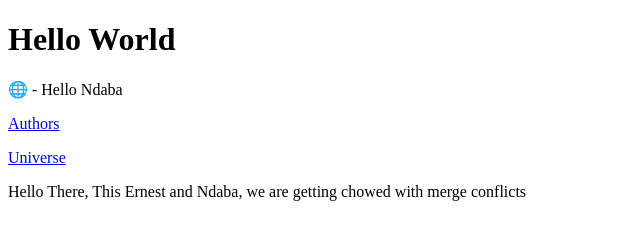
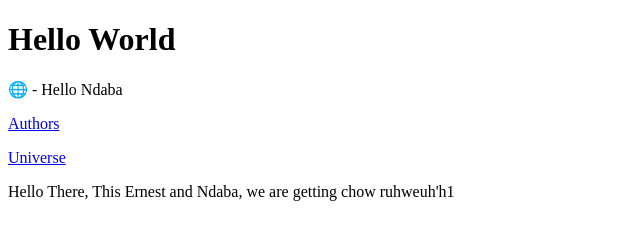
Before and after one commit to ndlovini/soft-dev-3-lab1, a plain HTML site: page index.html in a window 1280 px wide. Shown: the full height of the page, 0-640 px from the left. Drawn offline with Linux system fonts and the light colour scheme.

Commit message:
creating conflict

```diff
--- a/index.html
+++ b/index.html
@@ -11,6 +11,6 @@
  </p>
  <p><a href="author.html">Authors</a></p>
  <p><a href="dummy.html">Universe</a></p>
-  <p> Hello There, This Ernest and Ndaba, we are getting chowed with merge conflicts </p>
+  <p> Hello There, This Ernest and Ndaba, we are getting chow ruhweuh'h1 </p>
  </body>
  </html>
```
